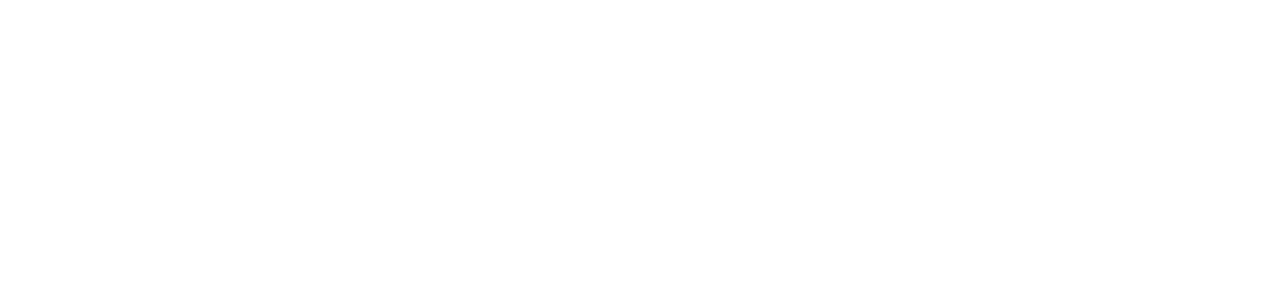
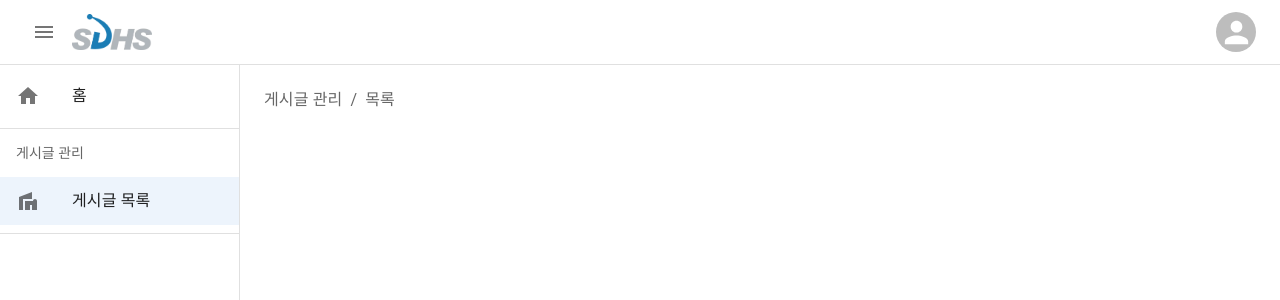
Before and after one commit to yeesuho/react-study-mui, a React (Vite) app: page /posts in a window 1280 px wide. Before the commit this address had no page. Shown: the top 300 px of the page. Built offline with nearby package versions, Linux system fonts and the light colour scheme.

Commit message:
feat: step 3

```diff
--- a/src/app/index.tsx
+++ b/src/app/index.tsx
@@ -1,15 +1,20 @@
 import { Routes, BrowserRouter, Route } from 'react-router-dom';
 import IndexPage from './index/page';
 import Layout from './layout';
+import PostsPage from './posts/page';
+import Proivder from './provider';
 
 export default function App() {
   return (
+    <Proivder>
       <BrowserRouter>
         <Routes>
           <Route element={<Layout />}>
             <Route path='/' element={<IndexPage />} />
+            <Route path='/posts' element={<PostsPage />} />
           </Route>
         </Routes>
       </BrowserRouter>
+    </Proivder>
   );
 }
--- a/src/app/layout.tsx
+++ b/src/app/layout.tsx
@@ -113,7 +113,7 @@ export default function Layout() {
           <Divider />
           <List subheader={<ListSubheader>게시글 관리</ListSubheader>}>
             <ListItem disablePadding>
-              <ListItemButton href='/post/list'>
+              <ListItemButton href='/posts'>
                 <ListItemIcon>
                   <VillaIcon />
                 </ListItemIcon>
--- /dev/null
+++ b/src/app/posts/page.tsx
@@ -0,0 +1,15 @@
+import { Breadcrumbs, Stack, Typography } from "@mui/material";
+
+export default function PostsPage () {
+    return <Stack py={2}>
+        <Stack px={2}>
+            <Breadcrumbs>
+                <Typography>게시글 관리</Typography>
+                <Typography>목록</Typography>
+            </Breadcrumbs>
+        </Stack>
+        <Stack px={2}>
+
+        </Stack>
+    </Stack>
+}
```
Lines whose indentation alone changed are shown as unchanged.
